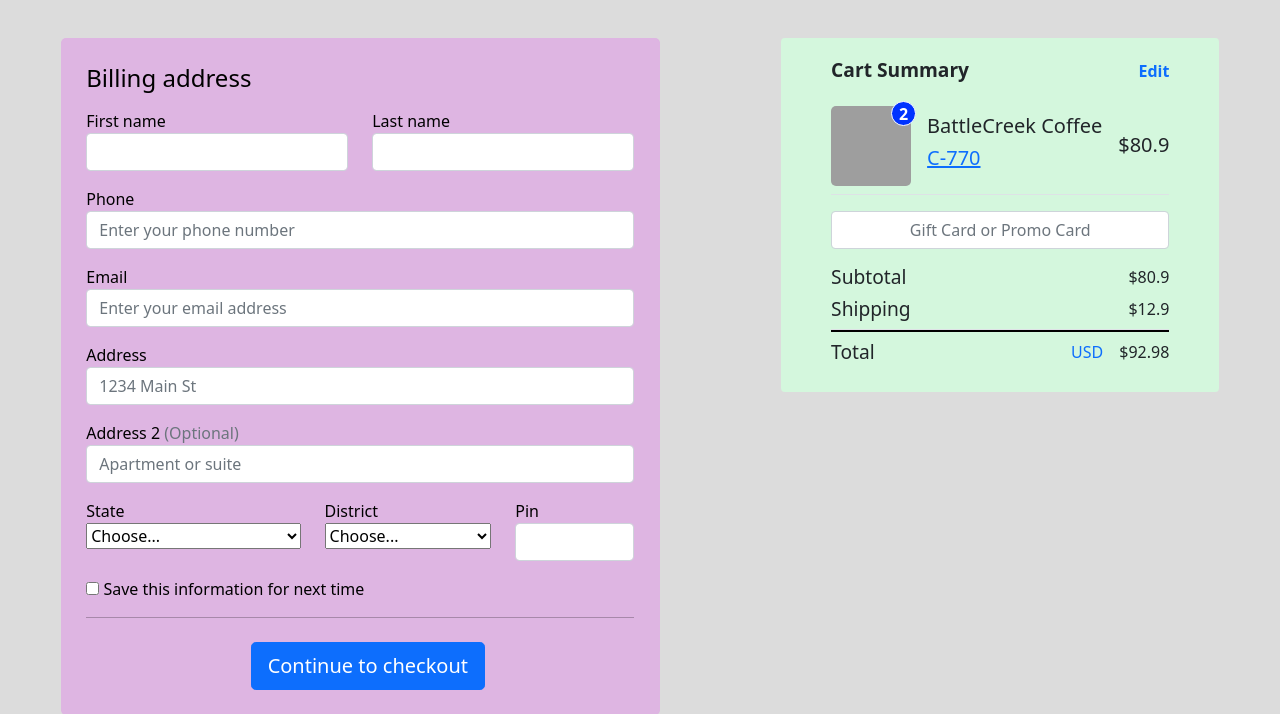
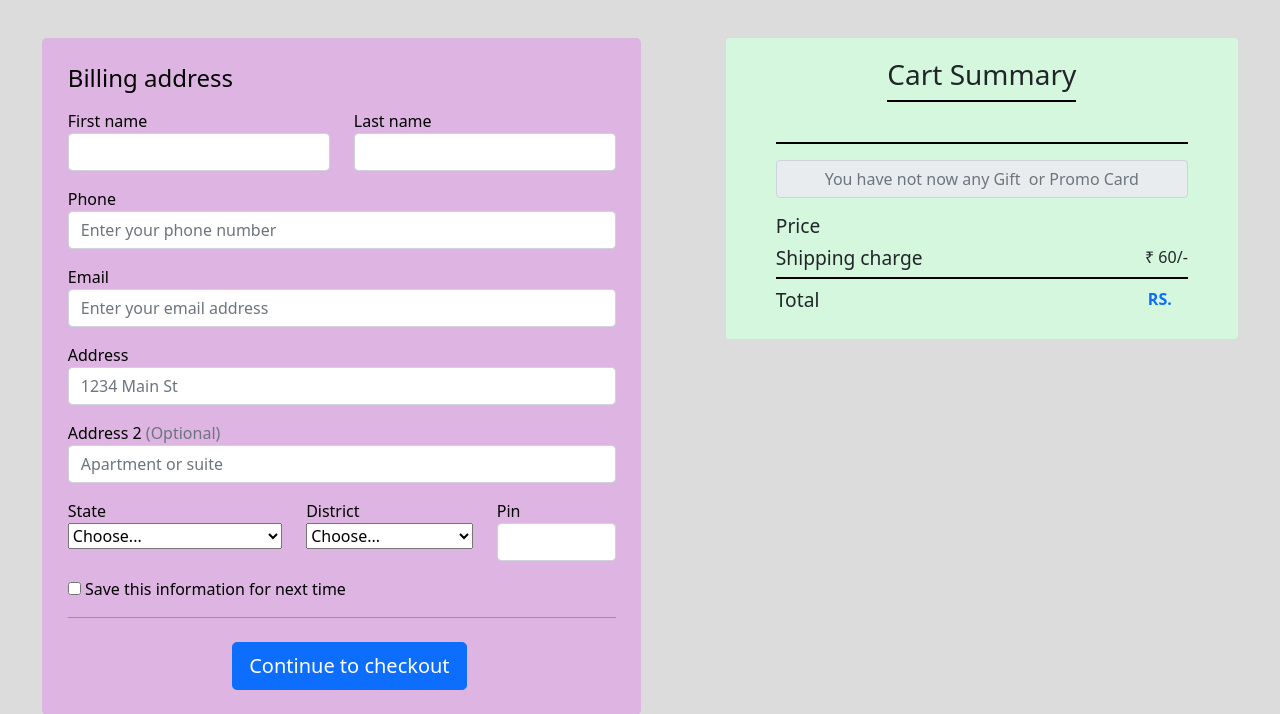
Before and after one commit to gouravpatel1611/my_cart, a Django app: page /shop/buynow/ in a window 1280 px wide. Shown: the part 56-770 px from the top of the page. Run offline with Django 3.2, Linux system fonts and the light colour scheme; data comes from the database, SQL or seed files in the repository; grey boxes are pictures that could not be loaded.

Commit message:
yaha tak maine aada working bana diya hai jise cart ke item lo summray bataya ja rha hai or cart review bhi dikha rha hai bas form ka working banana baki hai

```diff
--- a/shop/templates/shop/bynow.html
+++ b/shop/templates/shop/bynow.html
@@ -21,10 +21,11 @@
         justify-content: space-around;
     }
 
-    .row{
+    .row {
         flex-direction: row;
     }
-    .row-rev{
+
+    .row-rev {
         flex-direction: row-reverse;
     }
 
@@ -38,7 +39,8 @@
     }
 
     .summary1 {
-        background-color: rgb(196, 188, 188);
+        background-color: rgb(126 221 149);
+        min-width: 40%;
         display: none;
     }
 
@@ -51,9 +53,11 @@
         display: flex;
         justify-content: space-between;
     }
-    body{
+
+    body {
         background-color: rgba(0, 0, 0, 0.137)
     }
+
     /* .buy_cart{
         border: 2px solid black;
         height: fit-content;
@@ -63,7 +67,25 @@
 
 
     /* cart ka css yaha par se suru hota hai  */
+</style>
+
+
+<style>
     @import url('https://fonts.googleapis.com/css2?family=Montserrat&display=swap');
+
+    #buy_cart {
+        min-width: 40%;
+    }
+
+    #itm_no {
+
+        background-color: #0033ff;
+        border-radius: 25px;
+    }
+
+    .h5 {
+        max-width: max-content;
+    }
 
     #buy_cart,
     #summary {
@@ -167,9 +189,36 @@
     .wrapper .row+div.text-muted {
         font-size: 0.9rem
     }
-   .total{
-       border-top: 2px solid black;
-   }
+
+    .total {
+        border-top: 2px solid black;
+    }
+
+    .border-cart {
+        border-bottom: 2px solid black;
+    }
+
+
+    .cart_top {
+        justify-content: space-between;
+    }
+
+    .no_price {
+        display: flex;
+        justify-content: space-between;
+        width: 50%;
+    }
+    .df{
+        display: flex;
+        align-items: center;
+    }
+    .go_cart{
+        margin: auto;
+        display: flex;
+        justify-content: space-around;
+        align-items: center;
+        margin-top: 3%;
+    }
 </style>
 
 
@@ -270,42 +319,44 @@
 
     <!-- jab koi aadmi cart se saman leta hai tab ye wala interface dikhana hai  -->
     <div class="col-md-4 order-md-2 mb-4 summary summary1">
-        <h4 class="d-flex justify-content-between align-items-center mb-3">
-            <span class="text-muted">Your cart</span>
-            <span class="badge badge-secondary badge-pill">3</span>
+        <h4 class="d-flex justify-content-around align-items-center mb-3">
+            <span class="text-muted df"><h2> Your cart   </h2><span id="itm_no" class="badge badge-secondary badge-pill mx-3 "> 8</span></span>
         </h4>
         <ul class="list-group mb-3">
-            <li class="list-group-item d-flex justify-content-between lh-condensed">
+
+
+            <li class="list-group-item d-flex justify-content-between lh-condensed mb-1 border-cart">
                 <div>
-                    <h6 class="my-0">Product name</h6>
-                    <small class="text-muted">Brief description</small>
+                    <h5 class="my-0">Product name</h5>
                 </div>
-                <span class="text-muted">$12</span>
+                <div class="no_price">
+                    <b> <span> No. of Items</span> </b>
+                    <span class="text-muted"> <b> Price </b> </span>
+                </div>
             </li>
-            <li class="list-group-item d-flex justify-content-between lh-condensed">
-                <div>
-                    <h6 class="my-0">Second product</h6>
-                    <small class="text-muted">Brief description</small>
-                </div>
-                <span class="text-muted">$8</span>
-            </li>
-            <li class="list-group-item d-flex justify-content-between lh-condensed">
-                <div>
-                    <h6 class="my-0">Third item</h6>
-                    <small class="text-muted">Brief description</small>
-                </div>
-                <span class="text-muted">$5</span>
-            </li>
-            <li class="list-group-item d-flex justify-content-between bg-light">
+
+            <span id="cart_itm_list">
+
+
+            </span>
+
+
+
+            <li class="list-group-item d-flex justify-content-between bg-light my-2 mb-0">
                 <div class="text-success">
                     <h6 class="my-0">Promo code</h6>
                     <small>EXAMPLECODE</small>
                 </div>
-                <span class="text-success">-$5</span>
+                <span class="text-success">&#x20B9; 0</span>
             </li>
-            <li class="list-group-item d-flex justify-content-between">
-                <span>Total (USD)</span>
-                <strong>$20</strong>
+            <li class="list-group-item d-flex justify-content-between ">
+                <span>  Shipping charge </span>
+                <span class="text-danger">&#x20B9; 60/-</span>
+            </li>
+
+            <li class="list-group-item d-flex justify-content-between my-2">
+              <h4>  <span> <b> Total (RS.) </b> </span></h4>
+               <h4> <strong> <samp id="total_cart"></samp> </strong></h4>
             </li>
         </ul>
 
@@ -317,6 +368,11 @@
                 </div>
             </div>
         </form>
+
+        <div class="go_cart">
+            <a href="/shop/cart" class="btn btn-info btn-md mr-1 mb-2"> <h5>Go To Cart </h5></a>
+        </div>
+
     </div>
     <!-- yaha par ye khatm huaa hai  -->
 
@@ -324,35 +380,33 @@
     <!-- yaha par wo dikhaya jayega jab by now me click huaa ho  -->
     <div id="buy_cart" class=" rounded  summary summary2">
         <div class="d-flex justify-content-between align-items-center">
-            <div class="h6">Cart Summary</div>
-            <div class="h6"> <a href="#">Edit</a> </div>
+            <div class="h6 m-auto border-cart ">
+                <h3> Cart Summary </h3>
+            </div>
         </div>
-        <div class="d-flex jusitfy-content-between align-items-center pt-3 pb-2 border-bottom">
-            <div class="item pr-2"> <img
-                    src="https://images.unsplash.com/photo-1569488859134-24b2d490f23f?ixlib=rb-1.2.1&ixid=eyJhcHBfaWQiOjEyMDd9&auto=format&fit=crop&w=500&q=60"
-                    alt="" width="80" height="80">
-                <div class="number">2</div>
+        <div class="d-flex jusitfy-content-between cart_top align-items-center pt-3 pb-2 border-cart">
+            <div id="cart_img" class="item pr-2 ">
             </div>
-            <div class="d-flex flex-column px-3"> <b class="h5">BattleCreek Coffee</b> <a href="#"
-                    class="h5 text-primary">C-770</a> </div>
-            <div class="ml-auto"> <b class="h5">$80.9</b> </div>
+            <div class="d-flex flex-column px-3 cart_top"> <b class="h5"> <span id="cart_name"></span> </b> <a
+                    href="/shop" class="h5 text-primary"> <span id="cart_category"></span> </a> </div>
+            <div class="ml-auto"> <b class="h5"> <span id="cart_price"></span> </b> </div>
         </div>
-        <div class="my-3"> <input type="text" class="w-100 form-control text-center"
-                placeholder="Gift Card or Promo Card"> </div>
+        <div class="my-3"> <input type="text" class="w-100 form-control text-center" readonly
+                placeholder="You have not now any Gift  or Promo Card"> </div>
         <div class="d-flex align-items-center price">
-            <div class="display-5">Subtotal</div>
-            <div class="ml-auto font-weight-bold">$80.9</div>
+            <div class="display-5">Price</div>
+            <div class="ml-auto font-weight-bold"><span id="cart_price2"></span></div>
         </div>
-        <div class="d-flex align-items-center py-2 border-bottom price">
-            <div class="display-5">Shipping</div>
-            <div class="ml-auto font-weight-bold">$12.9</div>
+        <div class="d-flex align-items-center py-2  price">
+            <div class="display-5">Shipping charge</div>
+            <div class="ml-auto font-weight-bold">&#x20B9; 60/- </div>
         </div>
 
         <div class="d-flex align-items-center py-2 price total">
             <div class="display-5">Total</div>
             <div class="ml-auto d-flex">
-                <div class="text-primary text-uppercase px-3">usd</div>
-                <div class="font-weight-bold">$92.98</div>
+                <div class="text-primary text-uppercase px-3"><b> RS.</b></div>
+                <div class="font-weight-bold"> <span id="total_price"></span> </div>
             </div>
         </div>
     </div>
@@ -361,6 +415,10 @@
 {% endblock %}
 
 {% block js %}
+
+
+
+
 <script>
 
     (function () {
@@ -389,7 +447,6 @@
     const selectElement = document.querySelector('#state');
 
     selectElement.addEventListener('change', (event) => {
-        console.log(event.target.value);
         document.querySelector("#dist").innerHTML = `<option value="">Choose...</option>`
         if (event.target.value == "Chhattisgarh") {
             var cg_dist = ["Balod", "Baloda Bazar", "Balrampur", "Bastar", "Bemetara", "Bijapur", "Bilaspur", "Dantewada (South Bastar)", "Dhamtari", "Durg", "Gariyaband", "Janjgir-Champa", "Jashpur", "Kabirdham (Kawardha)", "Kanker (North Bastar)", "Kondagaon", "Korba", "Korea (Koriya)", "Mahasamund", "Mungeli", "Narayanpur", "Raigarh", "Raipur", "Rajnandgaon", "Sukma", "Surajpur", "Surguja"]
@@ -463,16 +520,56 @@
 
 <script>
     // yaha page par item ke anusra templatet lagane ka kaam kiya ja rha hai
-    console.log(localStorage.getItem('item') );
-    if(localStorage.getItem('item') == 'true' ){
-        console.log("cart wala propty chalu kar do ");
+    if (localStorage.getItem('item') == 'true') {
         document.querySelector('.body-container').classList.add("row")
         document.getElementById('buy_cart').style.display = 'none'
         document.querySelector('.summary1').style.display = 'block'
+        total_rs = 60
+        no_item = 0
+        // yaha par se isme product add karne ka prakriya chalu ho rah hai
+        var cart_item = JSON.parse(localStorage.getItem('cart'))
+        for (item in cart_item) {
+            no_item += parseInt(cart_item[item])
+            cart_itm_html = document.getElementById('cart_itm_list').innerHTML
+            //{% for item in product%}
+            if ("btn{{item.id}}" == item) {
+                console.log(true);
+                document.getElementById('cart_itm_list').innerHTML = cart_itm_html + `
+
+                    <li class="list-group-item d-flex justify-content-between lh-condensed">
+                     <div>
+                         <h6 class="my-0">{{item.Product_name}}</h6>
+                            <small class="text-muted">{{item.category}}</small>
+                     </div>
+                     <div class="no_price">
+                            <span>${cart_item[item]}</span>
+                         <span class="text-muted">&#x20B9; ${parseInt(cart_item[item]) * parseInt("{{item.price}}")}/-</span>
+                     </div>
+                    </li>
+
+                    `
+                    total_rs += parseInt(cart_item[item]) * parseInt("{{item.price}}")
+            }
+            //{% endfor %}
+            document.getElementById('total_cart').innerHTML = `&#x20B9; ${total_rs}/-`
+            console.log(no_item);
+            document.getElementById('itm_no').innerHTML = no_item
+        }
     }
-    else{
+    else {
         document.querySelector('.body-container').classList.add("row-rev")
-        console.log( document.querySelector('.body-container') );
+        //{% for item in product%}
+        if ("btn{{item.id}}" == JSON.parse(localStorage.getItem('item'))) {
+            console.log("yaha par male kha gya hai ");
+            document.getElementById('cart_name').innerHTML = "{{item.Product_name}}"
+            document.getElementById('cart_category').innerHTML = "{{item.category}}"
+            document.getElementById('cart_price').innerHTML = "&#x20B9; {{item.price}}/-"
+            document.getElementById('cart_price2').innerHTML = "&#x20B9; {{item.price}}/-"
+            document.getElementById('total_price').innerHTML = `&#x20B9; ${parseInt("{{item.price}}") + 60} /-`
+            document.getElementById('cart_img').innerHTML = ` <img src="/media/{{item.image}}" alt="" width="auto" height="80">`
+
+        }
+        //{% endfor %}
     }
 </script>
 {% endblock %}
--- a/shop/templates/shop/cart.html
+++ b/shop/templates/shop/cart.html
@@ -164,7 +164,7 @@ id_box["btn{{item.id}}"] = ["{{item.Product_name}}", "{{item.category}}", "{{ite
                             </div>
                         </td>
                         <td class="col-sm-1 col-md-1" style="text-align: center">
-                            <input type="email" class="form-control" id="exampleInputEmail1" value="${num_itm[arr[itm]]}">
+                            <input type="text" class="form-control" id="exampleInputEmail1" value="${num_itm[arr[itm]]}">
                         </td>
                         <td class="col-sm-1 col-md-1 text-center"><strong>${value[2]} &#8377;</strong></td>
                         <td class="col-sm-1 col-md-1 text-center"><strong>${value[2]*num_itm[arr[itm]]} &#8377;</strong></td>
--- a/shop/views.py
+++ b/shop/views.py
@@ -47,4 +47,5 @@ def cart(request):
 
 
 def buynow(request):
-    return render(request, 'shop/bynow.html')
+    product = Product.objects.all
+    return render(request, 'shop/bynow.html',{'product':product})
```
